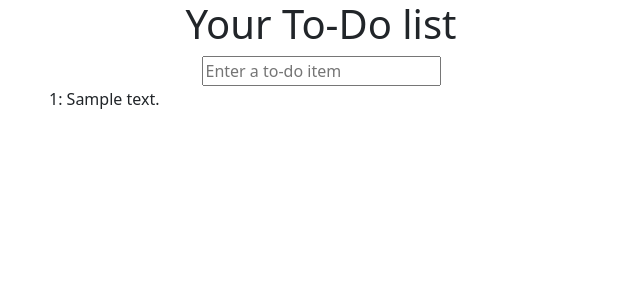
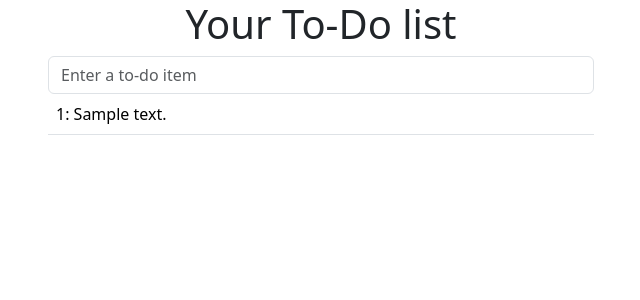
Before and after one commit to aaaahyaaaa/ST2024, a Django app: template lists/templates/list.html in a window 1280 px wide. Shown: the top 300 px of the page, without its empty margins (319-959 px from the left). Run offline with Django 4.2, Linux system fonts and the light colour scheme; the template is opened without the code that fills it: values that come from a table or form of the project are taken from there, others are empty; tables that the repository leaves empty hold one stand-in row (values such as "Sample post"); some libraries are stand-ins or nearby versions.

Commit message:
message 22: use Bootstrap to improve layout

```diff
--- a/functional_tests/tests.py
+++ b/functional_tests/tests.py
@@ -5,13 +5,13 @@ import unittest
 from selenium.webdriver.common.by import By
 from selenium.webdriver.support.ui import WebDriverWait
 from selenium.webdriver.support import expected_conditions as EC
-from django.test import LiveServerTestCase
+from django.contrib.staticfiles.testing import StaticLiveServerTestCase
 from selenium.common.exceptions import WebDriverException
 
 MAX_WAIT = 10
 
 
-class NewVisitorTest(LiveServerTestCase):
+class NewVisitorTest(StaticLiveServerTestCase):
     def setUp(self):
         self.browser = webdriver.Firefox()
 
--- a/lists/templates/base.html
+++ b/lists/templates/base.html
@@ -13,11 +13,11 @@
     <body>
         <div class="container">
             <div class="row">
-                <div class="col-md-6 offset-md-3">
+                <div class="col-md-6 offset-md-3 jumbotron">
                     <div class="text-center">
                         <h1>{% block header_text %}{% endblock %}</h1>
                         <form method="POST" action="{% block form_action %}{% endblock %}">
-                            <input name="item_text" id="id_new_item" placeholder="Enter a to-do item" />
+                            <input name="item_text" id="id_new_item" class="form-control input-lg" placeholder="Enter a to-do item" />
                             {% csrf_token %}
                         </form>
                     </div>
--- a/lists/templates/list.html
+++ b/lists/templates/list.html
@@ -2,7 +2,7 @@
 {% block header_text %}Your To-Do list{% endblock %}
 {% block form_action %}/lists/{{ list.id }}/add_item{% endblock %}
 {% block table %}
-    <table id="id_list_table">
+    <table id="id_list_table" class="table">
         {% for item in list.item_set.all %}
             <tr><td>{{ forloop.counter}}: {{ item.text }}</td></tr>
         {% endfor %}
--- a/notes/settings.py
+++ b/notes/settings.py
@@ -116,7 +116,7 @@ USE_TZ = True
 # Static files (CSS, JavaScript, Images)
 # https://docs.djangoproject.com/en/4.0/howto/static-files/
 
-STATIC_URL = 'static/'
+STATIC_URL = '/static/'
 
 # Default primary key field type
 # https://docs.djangoproject.com/en/4.0/ref/settings/#default-auto-field
```
